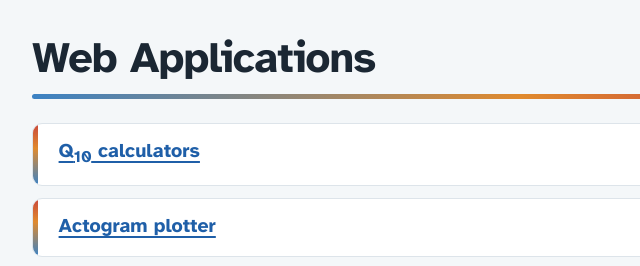
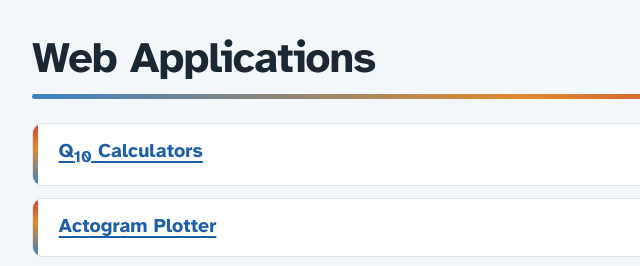
Before and after one commit to dxda6216/Web_Applications, a plain HTML site: page index.html in a window 1280 px wide. Shown: the top 266 px of the page, 232-872 px from the left. Drawn offline with Linux system fonts and the light colour scheme.

Commit message:
Correct capitalization in webapps section

```diff
--- a/index.html
+++ b/index.html
@@ -149,10 +149,10 @@
 
   <ul class="webapps">
     <li>
-      <h2 class="name"><a href="./q10_calculators.html">Q<sub>10</sub> calculators</a></h2>
+      <h2 class="name"><a href="./q10_calculators.html">Q<sub>10</sub> Calculators</a></h2>
     </li>
     <li>
-      <h2 class="name"><a href="./actogram_plotter/index.html">Actogram plotter</a></h2>
+      <h2 class="name"><a href="./actogram_plotter/index.html">Actogram Plotter</a></h2>
     </li>
     <li>
       <h2 class="name"><a href="./bioluminescence_data_analysis/index.html">Bioluminescence Data Analyzer</a></h2>
```
